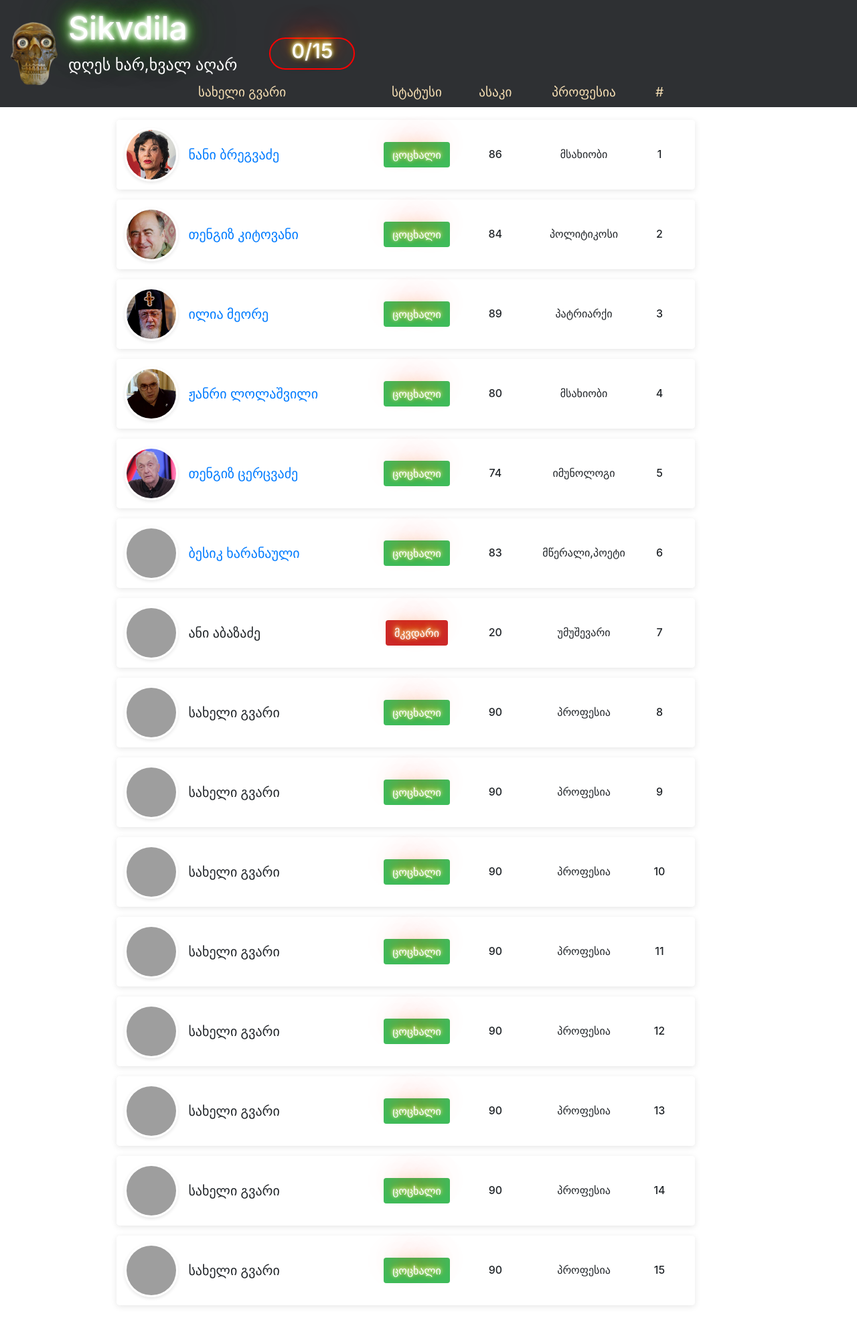
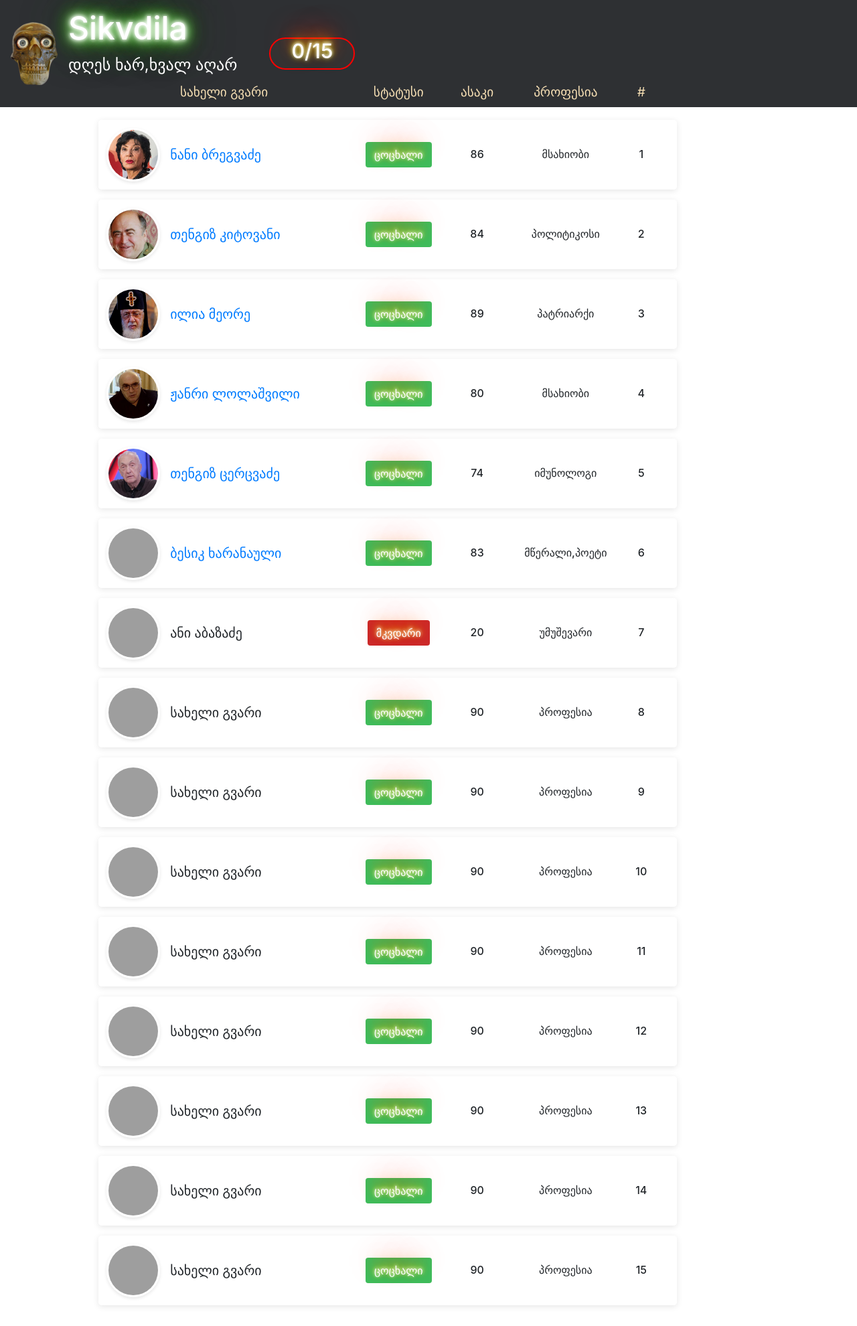
Before and after one commit to Giorgi2002/arvgingagvigos, a PHP site: page / in a window 1280 px wide. Shown: the whole page at 67% size. Run offline with PHP 8.4, Linux system fonts and the light colour scheme; grey boxes are pictures that could not be loaded.

Commit message:
Update style.css

```diff
--- a/style.css
+++ b/style.css
@@ -92,7 +92,7 @@ span {
 .content {
   display: flex;
   width: 70%;
-  margin-left:1.8rem;
+  margin-right:1.6rem;
  }
 
 @media only screen and (max-width: 700px) {
```
